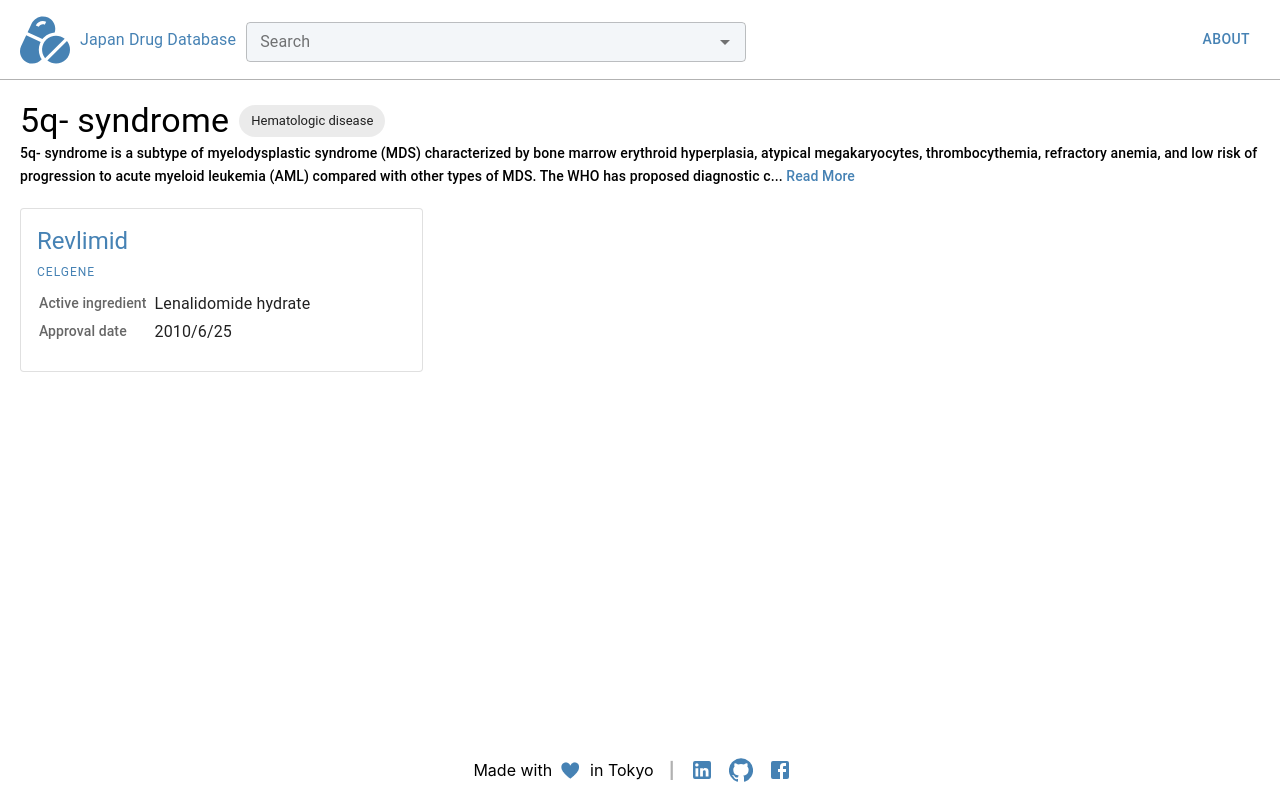
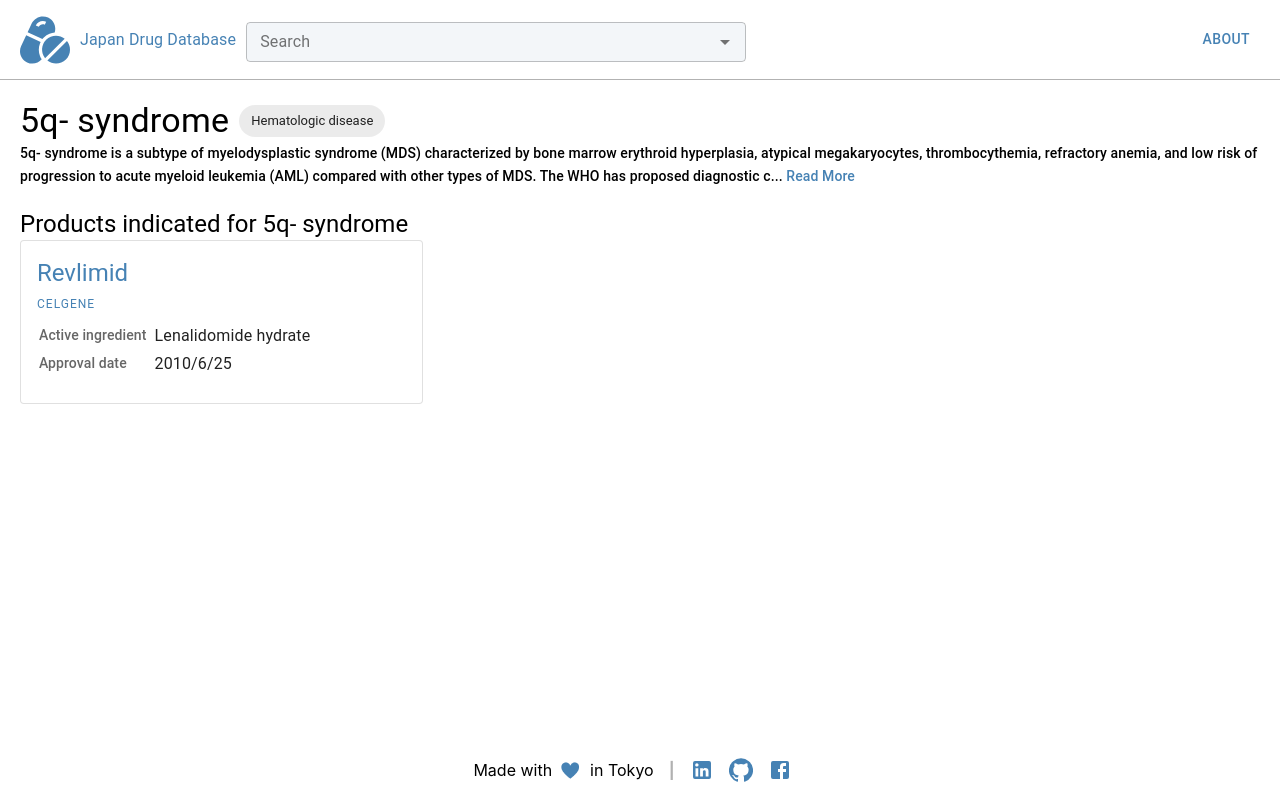
Before and after one commit to danyelkoca/drugs, a Next.js app: page /disease/0 in a window 1280 px wide. Built offline with nearby package versions, Linux system fonts and the light colour scheme.

Commit message:
Initial commit

```diff
--- a/pages/disease/[id]/index.js
+++ b/pages/disease/[id]/index.js
@@ -68,7 +68,9 @@
           </Typography>
         </a>
       </div>
-      <br />
+      <Typography variant="h5" style={{ margin: "20px 0px 0px 0px" }}>
+        {`Products indicated for ${diss[id]["en"]["name"]}`}
+      </Typography>
       <Grid container spacing={2}>
         {prods.length > 0 &&
           prods.map((p) => (
```
